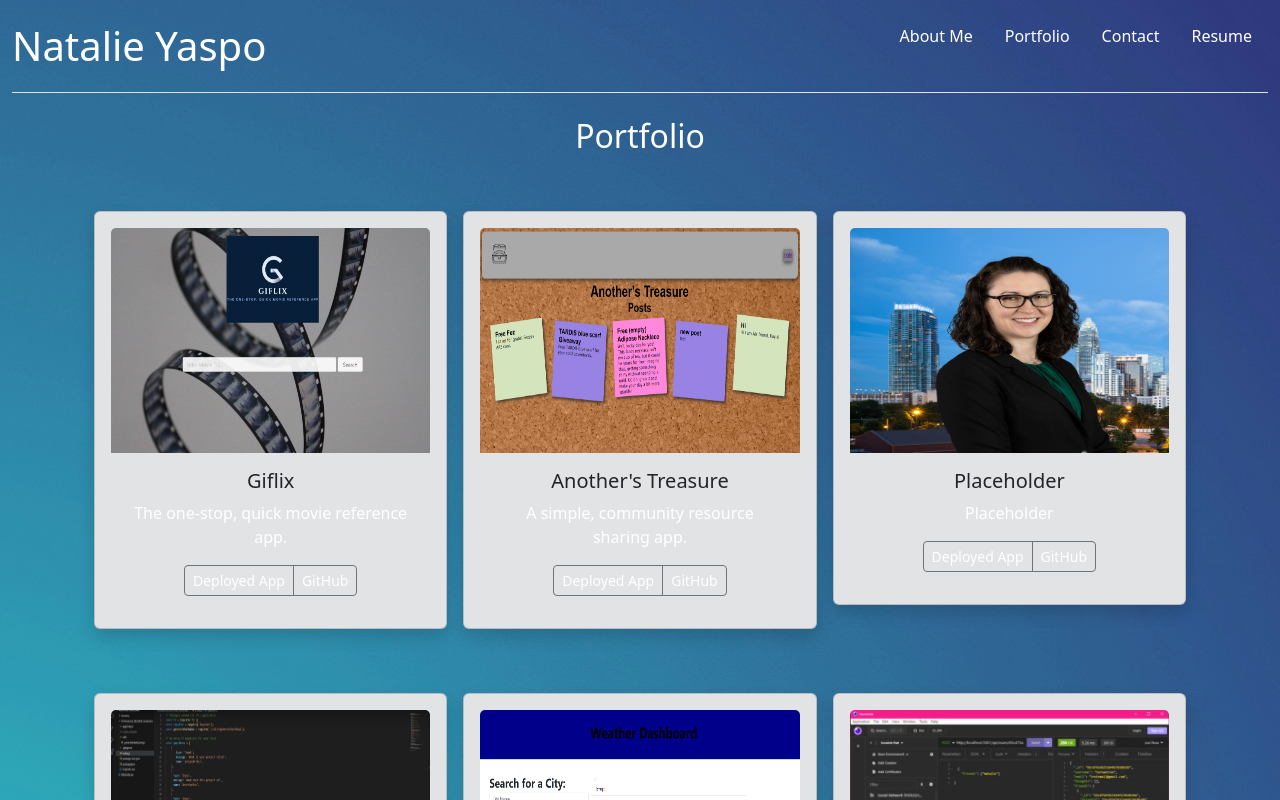
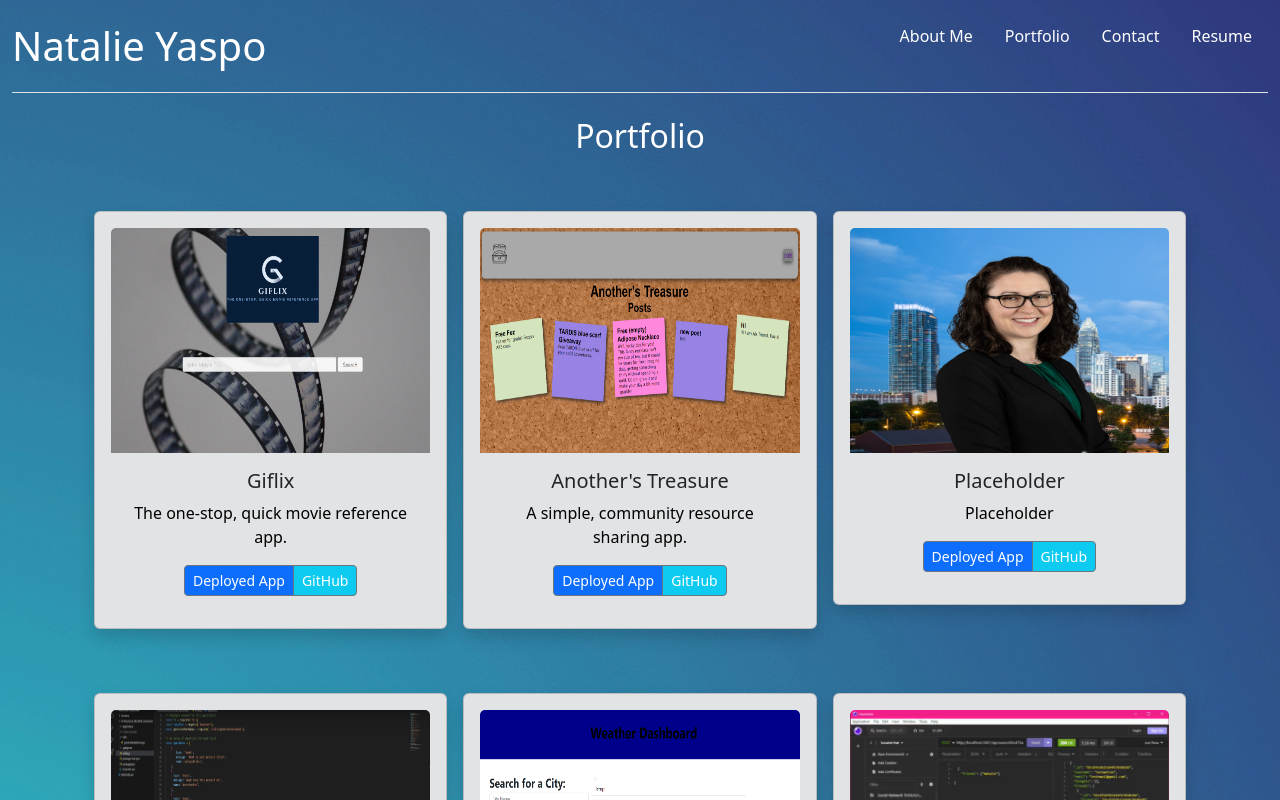
Before and after one commit to NatalieYaspo/Natalie-Yaspo-Portfolio, a React (Vite) app: page /portfolio in a window 1280 px wide. Shown: the top 800 px of the page. Built offline with nearby package versions, Linux system fonts and the light colour scheme.

Commit message:
button styling

```diff
--- a/src/components/Project.jsx
+++ b/src/components/Project.jsx
@@ -5,11 +5,11 @@ function Project({ image, title, description, deployedUrl, githubUrl, deployed }
                 <img className="bd-placeholder-img card-img-top" width="100%" height="225" src={image} role="img" preserveAspectRatio="xMidYMid slice" focusable="false" />
                 <div className="card-body text-center">
                     <h5 className="justify-content-center">{title}</h5>
-                    <p className="card-text">{description}</p>
+                    <p className="card-text text-body-emphasis">{description}</p>
                     <div className="d-flex justify-content-center align-items-center">
                         <div className="btn-group">
-                            <button type="button" className="btn btn-sm btn-outline-secondary"><a href={deployedUrl}>{deployed}</a></button>
-                            <button type="button" className="btn btn-sm btn-outline-secondary"><a href={githubUrl}>GitHub</a></button>
+                            <button type="button" className="btn btn-sm btn-primary btn-outline-secondary"><a href={deployedUrl}>{deployed}</a></button>
+                            <button type="button" className="btn btn-sm btn-info btn-outline-secondary"><a href={githubUrl}>GitHub</a></button>
                         </div>
                     </div>
                 </div>
--- a/src/pages/ContactPage.jsx
+++ b/src/pages/ContactPage.jsx
@@ -15,7 +15,7 @@ export default function Contact() {
   return (
     <div className="container col-xxl-10 px-1 py-2">
       <div className="row flex-lg-row-reverse align-items-center g-5 py-1">
-      <h2 className="text-center">Contact Me:</h2>
+      <h2 className="text-center">Contact Me</h2>
       <div className="px-4">
         <form onSubmit={handleSubmit((data) => setData(JSON.stringify(data)))}>
           <div className="mb-3">
@@ -79,7 +79,7 @@ export default function Contact() {
           />
         </form>
         <br></br>
-        <button type="button" className="btn btn-sm btn-outline-secondary"><a href="mailto:nyaspo8@gmail.com">Email Me</a></button>
+        <button type="button" className="btn btn-sm btn-info btn-outline-secondary"><a href="mailto:nyaspo8@gmail.com">Email Me</a></button>
       </div>
       </div>
     </div>
--- a/src/pages/ResumePage.jsx
+++ b/src/pages/ResumePage.jsx
@@ -4,7 +4,7 @@ export default function Resume() {
       <div className="p-5 text-center bg-body-white">
         <div className="container">
           <h3 className="text-white">Resume:</h3>
-          <button type="button" className="btn btn-sm btn-outline-secondary"><a href="https://drive.google.com/file/d/1MkTFZ-mYZQ9PE0CZNkJXTc_sc-Y67_Fi/view?usp=sharing">Download Resume</a></button>
+          <button type="button" className="btn btn-sm btn-info btn-outline-secondary"><a href="https://drive.google.com/file/d/1MkTFZ-mYZQ9PE0CZNkJXTc_sc-Y67_Fi/view?usp=sharing">Download Resume</a></button>
         </div>
         <div className="container py-5">
           <h3 className="text-white">Proficiencies</h3>
```
Also changed, not shown: 1 other file (tests, documents, lock files or other folders).
